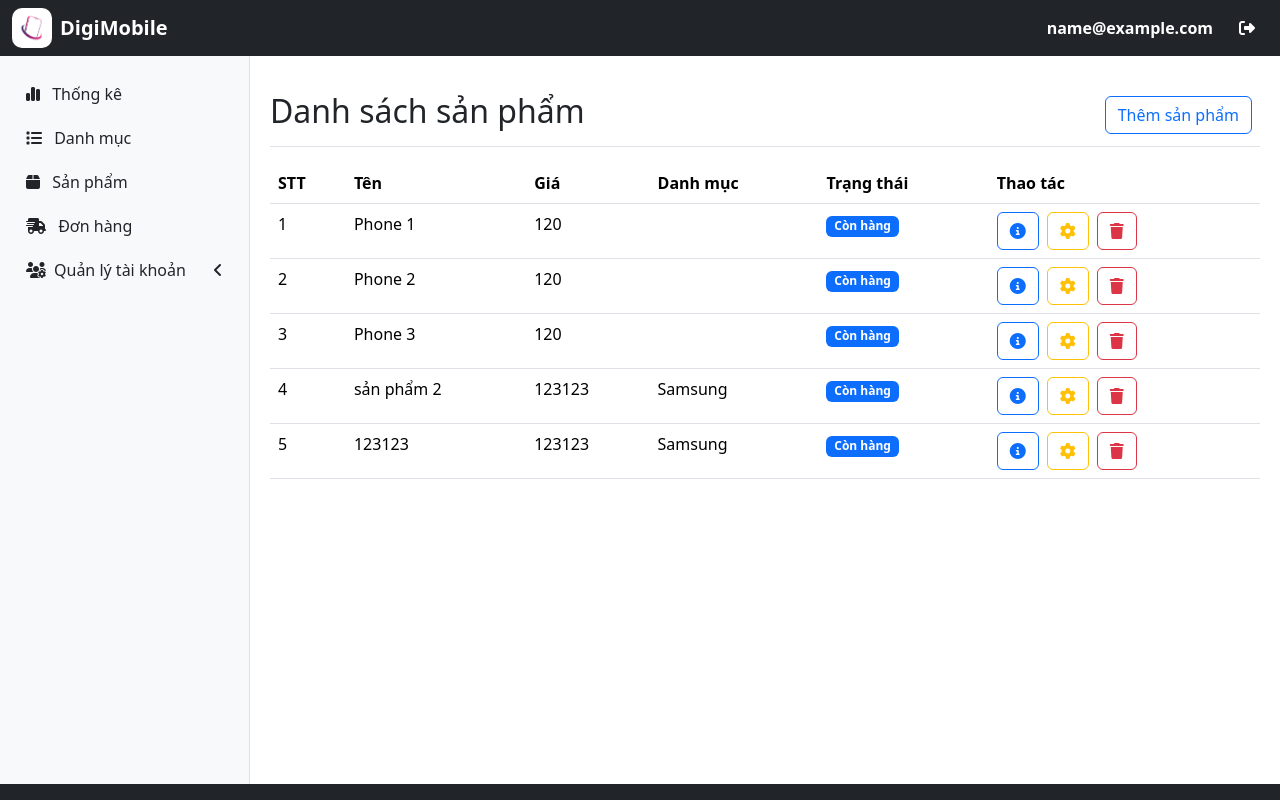
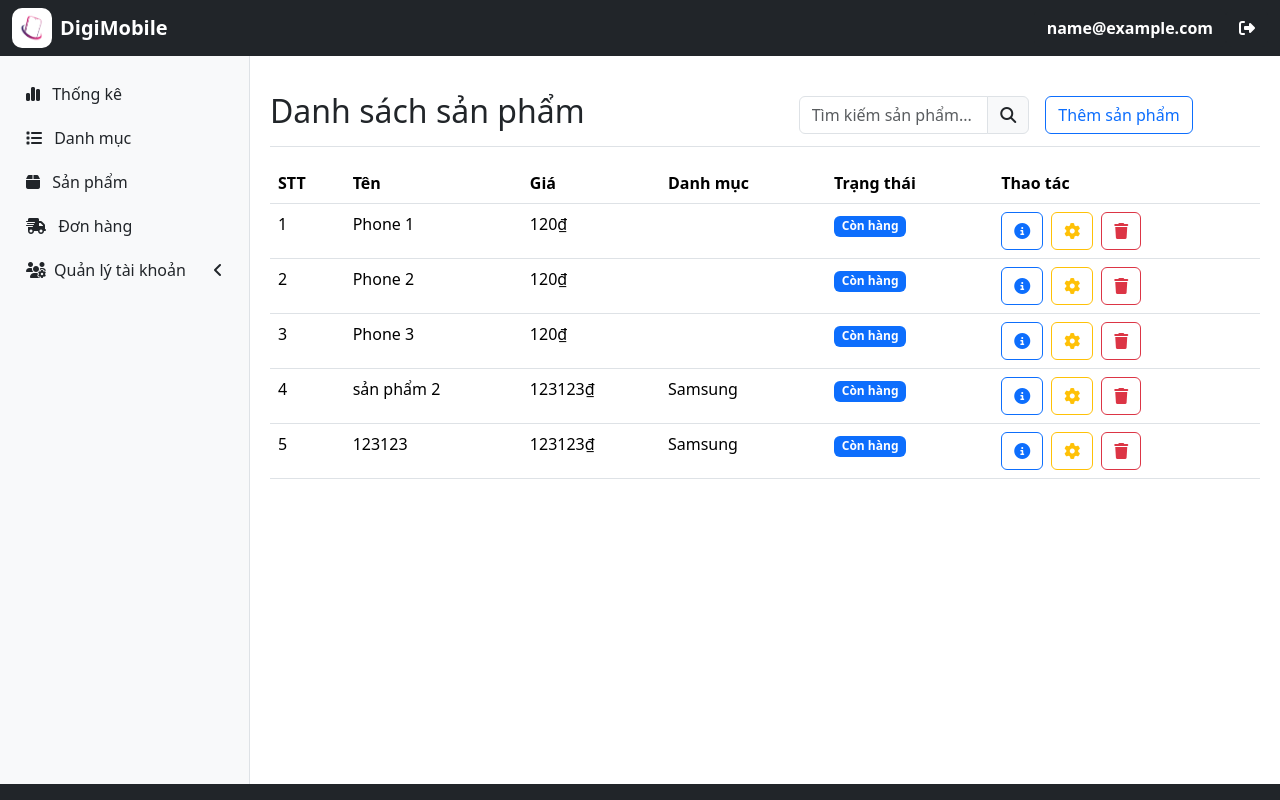
Before and after one commit to LmNgn/DigiMobile, a React (Vite) app: page /admin/products in a window 1280 px wide. Built offline with nearby package versions, Linux system fonts and the light colour scheme; no server answers; data requests are answered from the project's data file; sample sign-in values are in the browser's storage.

Commit message:
search admin

```diff
--- a/src/pages/admin/order/List.tsx
+++ b/src/pages/admin/order/List.tsx
@@ -3,12 +3,23 @@ import "bootstrap/dist/css/bootstrap.min.css";
 import { Container, Table, Button, Form, Modal } from "react-bootstrap";
 import { useList } from "../hooks/useList";
 
+// Hàm loại bỏ dấu và khoảng trắng
+const removeDiacritics = (str) => {
+  return str
+    .normalize("NFD")
+    .replace(/[\u0300-\u036f]/g, "") // Loại bỏ dấu
+    .replace(/\s+/g, " ") // Loại bỏ khoảng trắng thừa
+    .trim(); // Loại bỏ khoảng trắng đầu và cuối
+};
+
 function List() {
   const [orders, setOrders] = useState([]);
   const [show, setShow] = useState(false);
   const [currentOrder, setCurrentOrder] = useState(null);
+  const [searchTerm, setSearchTerm] = useState("");  // Thêm trạng thái tìm kiếm
   const keyResource = "orders";
-  const {data: orderList} = useList({resource: `${keyResource}`});
+  const { data: orderList } = useList({ resource: `${keyResource}` });
+
   useEffect(() => {
     fetch("http://localhost:3000/orders")
       .then((response) => response.json())
@@ -67,9 +78,34 @@ function List() {
       .catch((error) => console.error("Error updating order:", error));
   };
 
+  // Lọc đơn hàng theo từ khóa tìm kiếm
+  const filteredOrders = orders.filter((order) => {
+    const searchQuery = removeDiacritics(searchTerm.toLowerCase());  // Loại bỏ dấu và khoảng trắng
+    return (
+      removeDiacritics(order.user.toLowerCase()).includes(searchQuery) ||  // Tìm theo tên khách hàng
+      removeDiacritics(order.product.toLowerCase()).includes(searchQuery) || // Tìm theo sản phẩm
+      removeDiacritics(order.address.toLowerCase()).includes(searchQuery) || // Tìm theo địa chỉ
+      order.id.toString().includes(searchQuery) // Tìm theo mã đơn
+    );
+  });
+
   return (
     <Container fluid className="p-4">
       <h2 className="mb-4 text-center">Quản lý đơn hàng</h2>
+
+      {/* Thêm input tìm kiếm với biểu tượng kính lúp */}
+      <Form.Group className="mb-4 d-flex justify-content-center">
+        <Form.Control
+          type="search"
+          placeholder="Tìm kiếm đơn hàng..."
+          value={searchTerm}
+          onChange={(e) => setSearchTerm(e.target.value)}
+          className="rounded-pill"
+          style={{ maxWidth: "400px" }}
+        />
+
+      </Form.Group>
+
       <div className="table-responsive">
         <Table striped bordered hover className="text-center">
           <thead>
@@ -84,7 +120,7 @@ function List() {
             </tr>
           </thead>
           <tbody>
-            {orders.map((order, index) => (
+            {filteredOrders.map((order, index) => (
               <tr key={index}>
                 <td>#{order.id}</td>
                 <td>{order.user}</td>
@@ -112,10 +148,7 @@ function List() {
                     >
                       Delivered
                     </Button>
-                    <Button
-                      variant="danger"
-                      onClick={() => cancelOrder(index)}
-                    >
+                    <Button variant="danger" onClick={() => cancelOrder(index)}>
                       Cancel
                     </Button>
                   </div>
@@ -125,6 +158,8 @@ function List() {
           </tbody>
         </Table>
       </div>
+
+      {/* Modal Edit */}
       <Modal show={show} onHide={() => setShow(false)}>
         <Modal.Header closeButton>
           <Modal.Title>Chỉnh sửa đơn hàng</Modal.Title>
--- a/src/pages/admin/product/List.tsx
+++ b/src/pages/admin/product/List.tsx
@@ -1,26 +1,60 @@
+import { useState } from "react";
 import { Product } from "../../../types/Product";
 import { Link } from "react-router-dom";
 import { Popconfirm } from "antd";
 import { useDelete } from "../hooks/useDelete";
 import { useList } from "../hooks/useList";
+
 function List() {
   const { data } = useList({ resource: "products" });
   const { mutate } = useDelete({ resource: "products" });
-  // if (isLoading) return <p>Đang tải dữ liệu...</p>;
+  const [searchTerm, setSearchTerm] = useState("");
   const token = localStorage.getItem("token");
-  console.log(token);
+
+  const removeVietnameseTones = (str: string): string => {
+    return str
+      .normalize("NFD")
+      .replace(/[\u0300-\u036f]/g, "") // loại bỏ dấu
+      .replace(/đ/g, "d")
+      .replace(/Đ/g, "D")
+      .replace(/\s+/g, ""); // loại bỏ khoảng trắng
+  };
+
+
+  const filteredData = data?.filter((p: Product) =>
+    removeVietnameseTones(p.name.toLowerCase()).includes(
+      removeVietnameseTones(searchTerm.toLowerCase())
+    )
+  );
+
   return (
     <div>
+      {/* Header */}
       <div className="d-flex justify-content-between flex-wrap flex-md-nowrap align-items-center pt-3 pb-2 mb-3 border-bottom">
         <h1 className="h2">Danh sách sản phẩm</h1>
-        <div className="btn-toolbar mb-2 mb-md-0">
-          <div className="btn-group me-2">
-            <Link to="/admin/products/add" className="btn btn-outline-primary">
-              Thêm sản phẩm
-            </Link>
+        <div className="btn-toolbar mb-2 mb-md-0 d-flex align-items-center gap-3">
+          {/* Tìm kiếm */}
+          <div className="input-group w-50">
+            <input
+              type="text"
+              className="form-control"
+              placeholder="Tìm kiếm sản phẩm..."
+              value={searchTerm}
+              onChange={(e) => setSearchTerm(e.target.value)}
+            />
+            <span className="input-group-text">
+              <i className="fas fa-search" />
+            </span>
           </div>
+
+          {/* Nút thêm */}
+          <Link to="/admin/products/add" className="btn btn-outline-primary">
+            Thêm sản phẩm
+          </Link>
         </div>
       </div>
+
+      {/* Bảng sản phẩm */}
       <table className="table table-hover">
         <thead>
           <tr>
@@ -33,11 +67,11 @@ function List() {
           </tr>
         </thead>
         <tbody>
-          {data?.map((p: Product, index: number) => (
+          {filteredData?.map((p: Product, index: number) => (
             <tr key={p.id}>
               <td>{index + 1}</td>
               <td>{p.name}</td>
-              <td>{p.price}</td>
+              <td>{p.price.toLocaleString()}₫</td>
               <td>{p.category}</td>
               <td>
                 {p.inStock ? (
```
